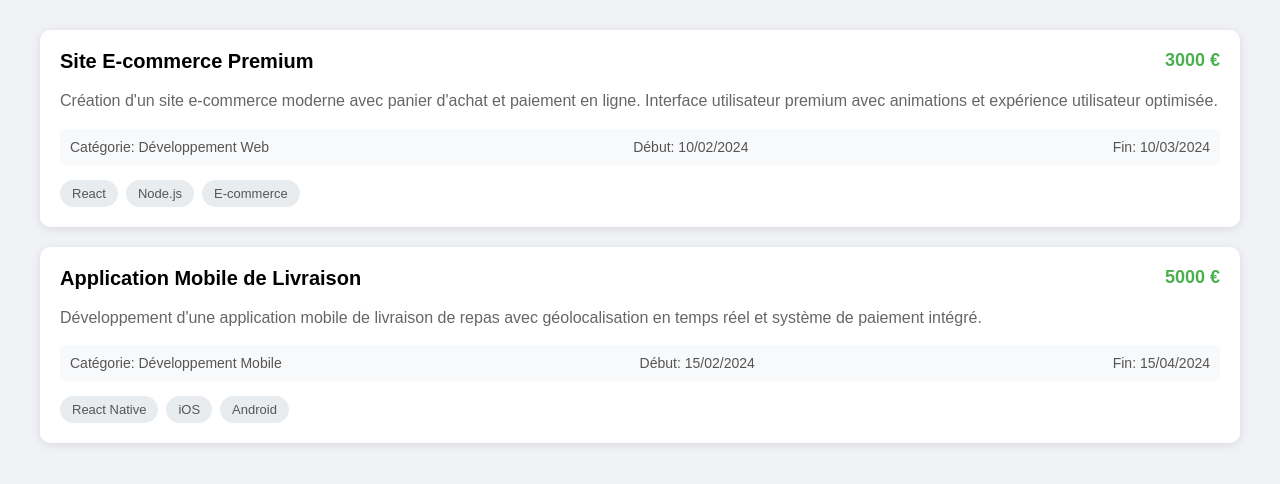
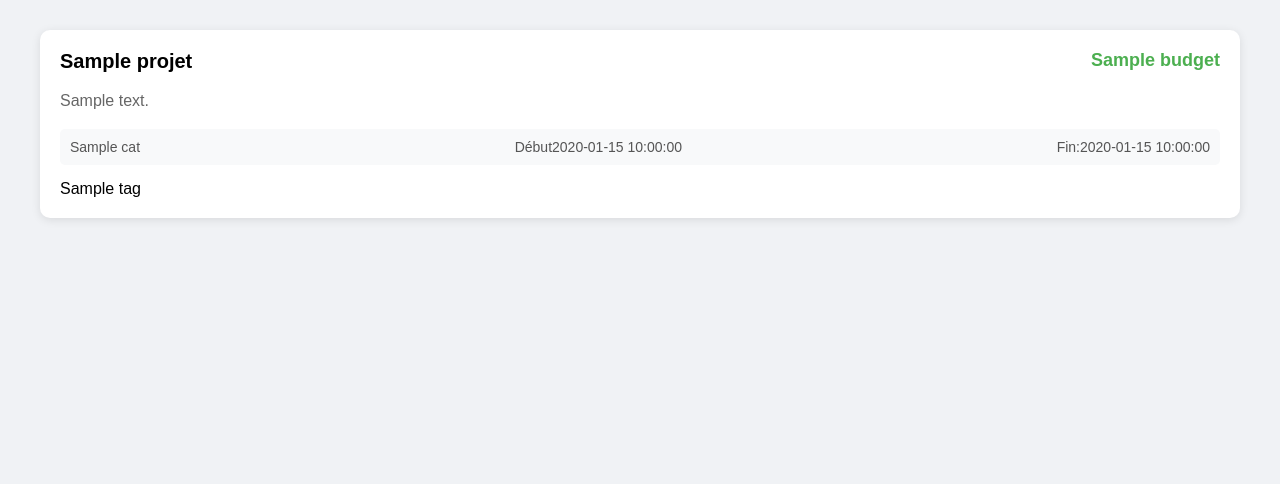
Before and after one commit to Ahmed-Foullane/upWork, a PHP site: template app/views/pages/client/projet.php in a window 1280 px wide. Shown: the part 57-541 px from the top of the page. Run offline with PHP 8.4, Linux system fonts and the light colour scheme; the template is opened without the code that fills it: most values are stand-ins (such as "Sample title", 1, 10 or a date in 2020).

Commit message:
creation de la fonctionnalite de la affichage de la projet
cree methode getAll pour affichage de la projet qui cree par le client

```diff
--- a/app/config/sechma.sql
+++ b/app/config/sechma.sql
@@ -12,7 +12,8 @@ SELECT * FROM categorie;
 
 CREATE TABLE tag (
     id SERIAL PRIMARY KEY ,
-    name VARCHAR(50) UNIQUE
+    name VARCHAR(50)
+    description TEXT
  );
  CREATE TYPE status AS ENUM ('à faire','en cours','terminé');
  CREATE TABLE projet(
@@ -57,9 +58,6 @@ CREATE TABLE Avis (
     rating float ,
     date date
 );
-CREATE TABLE projet (
-    id SERIAL PRIMARY KEY ,
-);
 CREATE TYPE status AS ENUM ('payee','non payee');
 CREATE TABLE paiement (
     id SERIAL PRIMARY KEY ,
--- a/app/models/CategorieModel.php
+++ b/app/models/CategorieModel.php
@@ -3,8 +3,9 @@ namespace app\Models;
 use app\models\DynamicCrud;
 
 class CategorieModel {
-    private $id;
-    private $name;
+    protected $crud;
+    private  int $id;
+    private string $name;
 
     public function __construct() {
         $this->crud = new DynamicCrud("categorie");
--- a/app/models/FreelanceModel.php
+++ b/app/models/FreelanceModel.php
@@ -1,6 +1,7 @@
 <?php
 namespace app\Models;
 use app\config\Database;
+use PDO;
 class FreelanceModel {
     protected $conn;
 
--- a/app/views/pages/client/projet.php
+++ b/app/views/pages/client/projet.php
@@ -309,45 +309,34 @@
 
     <div class="projects-list">
       <!-- Exemple de projets -->
-      <div class="project-card">
-        <div class="project-header">
-          <div class="project-title">Site E-commerce Premium</div>
-          <div class="project-budget">3000 €</div>
-        </div>
-        <div class="project-description">
-          Création d'un site e-commerce moderne avec panier d'achat et paiement en ligne. Interface utilisateur premium avec animations et expérience utilisateur optimisée.
-        </div>
-        <div class="project-meta">
-          <span class="meta-item">Catégorie: Développement Web</span>
-          <span class="meta-item">Début: 10/02/2024</span>
-          <span class="meta-item">Fin: 10/03/2024</span>
-        </div>
-        <div class="project-tags">
-          <span class="project-tag">React</span>
-          <span class="project-tag">Node.js</span>
-          <span class="project-tag">E-commerce</span>
-        </div>
-      </div>
+       <?php foreach ($projets  as $projet): ?>
 
       <div class="project-card">
         <div class="project-header">
-          <div class="project-title">Application Mobile de Livraison</div>
-          <div class="project-budget">5000 €</div>
+          <div class="project-title"><?= $projet->getTitle() ?></div>
+          <div class="project-budget"><?= $projet->getBudget() ?></div>
         </div>
         <div class="project-description">
-          Développement d'une application mobile de livraison de repas avec géolocalisation en temps réel et système de paiement intégré.
+        <?= $projet->getDescription() ?>
         </div>
         <div class="project-meta">
-          <span class="meta-item">Catégorie: Développement Mobile</span>
-          <span class="meta-item">Début: 15/02/2024</span>
-          <span class="meta-item">Fin: 15/04/2024</span>
+          <span class="meta-item"><?= ($projet->cat) ?></span>
+          <span class="meta-item">Début<?= $projet->getDateDebut() ?></span>
+          <span class="meta-item">Fin:<?= $projet->getDateFin() ?></span>
         </div>
         <div class="project-tags">
-          <span class="project-tag">React Native</span>
-          <span class="project-tag">iOS</span>
-          <span class="project-tag">Android</span>
+        <?php
+
+       if (!empty($projet->getTag())): ?>
+         <?php foreach ($projet->getTag() as $tag): ?>
+           <span class="badge bg-primary"><?= ($tag->getName()) ?></span>
+        <?php endforeach; ?>
+        <?php else: ?>
+           <span>Aucun Tag</span>
+       <?php endif; ?>
         </div>
       </div>
+      <?php endforeach; ?>
     </div>
   </div>
 
```
Also changed, not shown: app/controllers/ProjetController.php (+29 -23 lines), app/models/ProjetModel.php (+79 -70 lines).
